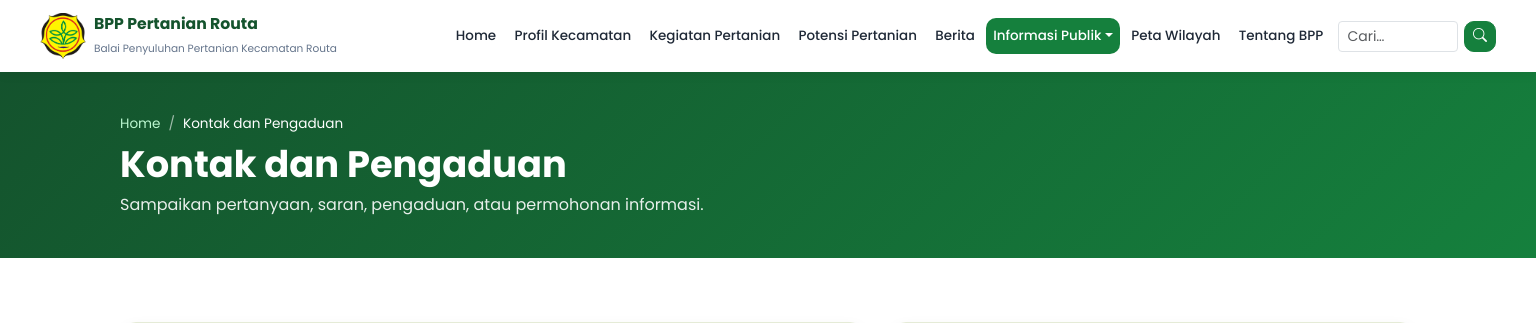
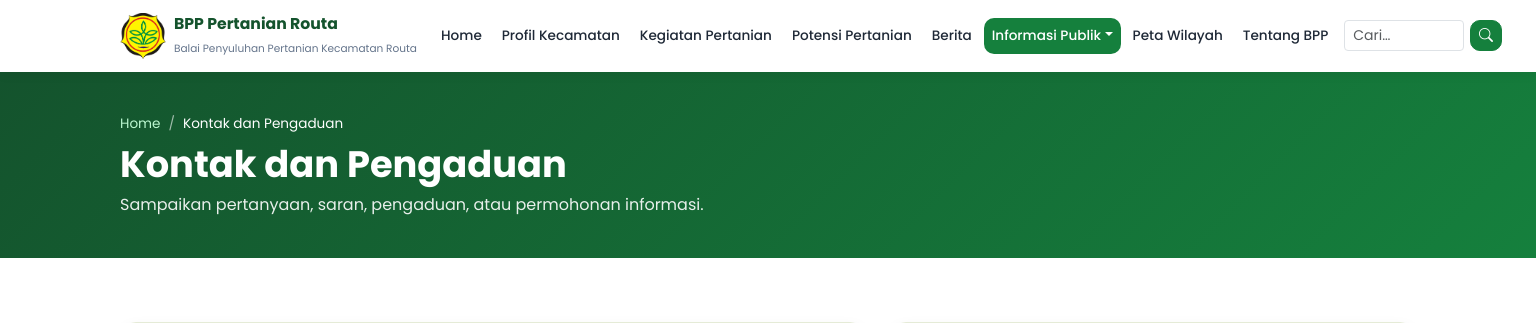
Before and after one commit to edwinkz-11/Bpp-Rouata, a Laravel app: page /kontak in a window 1536 px wide. Shown: the top 323 px of the page. Run offline with Laravel 12, Linux system fonts and the light colour scheme; data comes from the database, SQL or seed files in the repository.

Commit message:
Sejajarkan navbar dengan isi halaman

```diff
--- a/public/css/site.css
+++ b/public/css/site.css
@@ -34,16 +34,21 @@ a:hover { color: var(--g-dark); }
 .brand-sub { color: var(--gray); font-size: .72rem; white-space: nowrap; }
 .navbar .nav-link { color: #1f2937; font-weight: 500; font-size: .9rem; padding: .55rem .7rem !important; border-radius: 10px; }
 @media (min-width: 1400px) {
-  .navbar .nav-wide { max-width: 1480px; }
   .navbar .nav-link { white-space: nowrap; }
   .navbar-collapse { align-items: center; }
   .navbar-nav { align-items: center; }
 }
-@media (min-width: 1400px) and (max-width: 1599.98px) {
-  .navbar .nav-link { font-size: .84rem; padding: .5rem .45rem !important; }
+@media (min-width: 1400px) {
+  .navbar .nav-link { font-size: .85rem; padding: .5rem .5rem !important; }
   .nav-search .form-control { width: 5.5rem; }
   .brand-title { font-size: .98rem; }
   .brand-sub { font-size: .66rem; }
+}
+@media (min-width: 1400px) and (max-width: 1499.98px) {
+  .navbar .nav-link { font-size: .8rem; padding: .45rem .38rem !important; }
+  .nav-search .form-control { width: 4.5rem; }
+  .brand-sub { font-size: .62rem; }
+  .navbar-brand { margin-right: .5rem; }
 }
 .navbar .nav-link:hover { color: var(--g); background: var(--g-light); }
 .navbar .nav-link.active { background: var(--g); color: #fff; }
```
